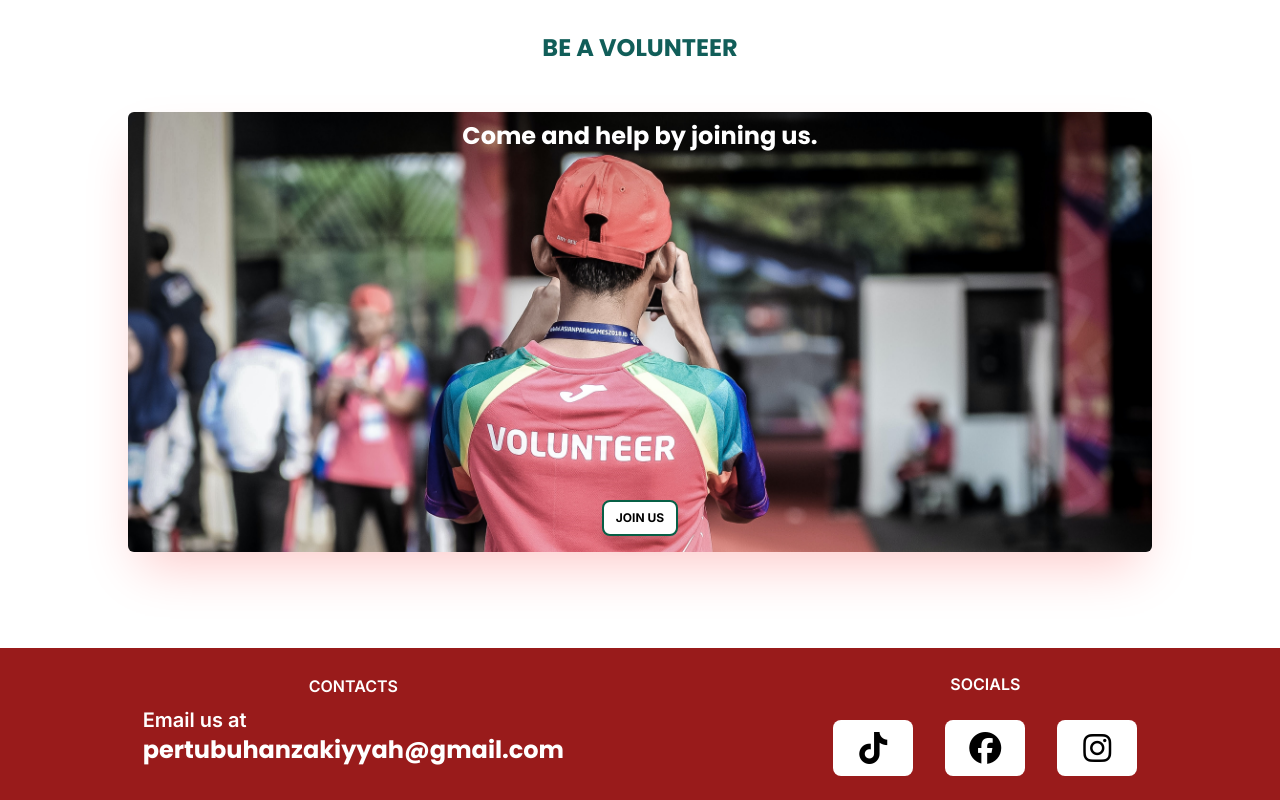
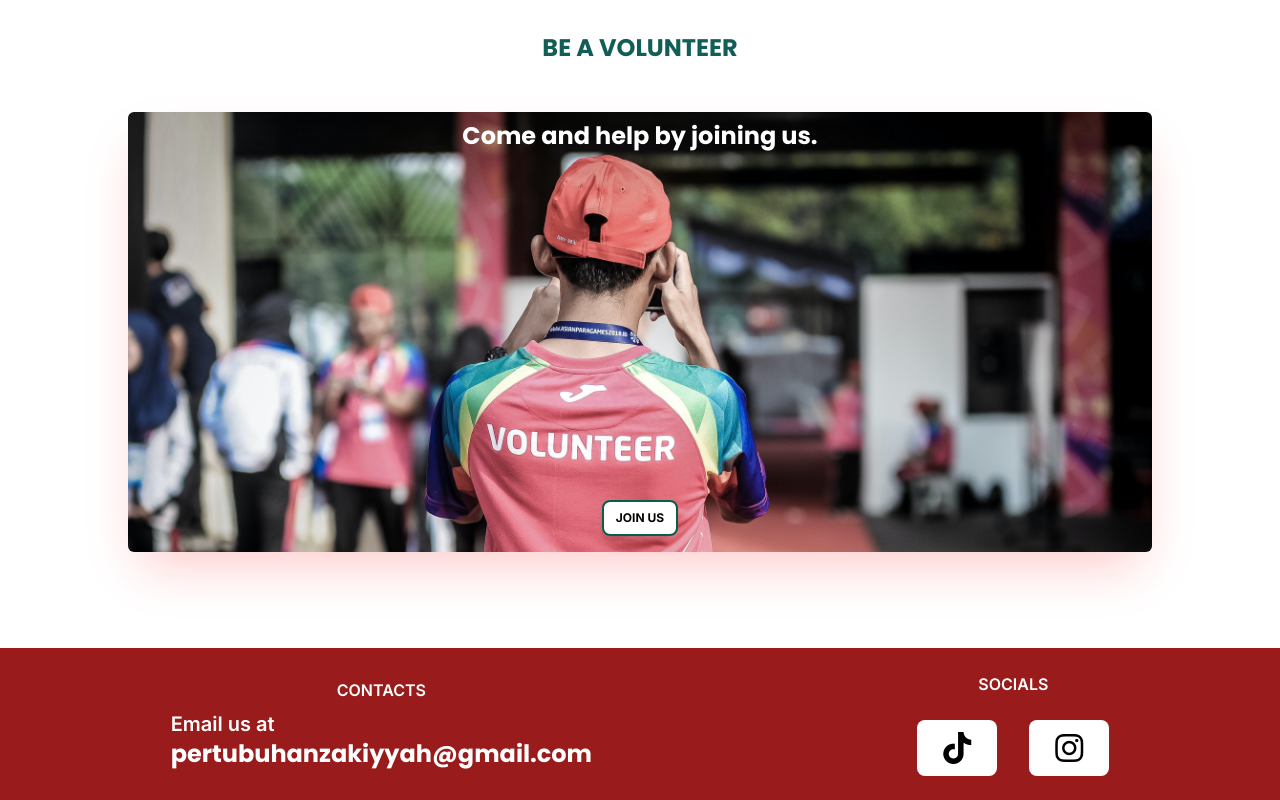
Before and after one commit to TFayyadh/Zakiyyah, a website: page public/index.html in a window 1280 px wide. Shown: the part 2300-3100 px from the top of the page. Drawn offline with nearby package versions, Linux system fonts and the light colour scheme; a web font is replaced by a local one.

Commit message:
Minor fixes

```diff
--- a/public/index.html
+++ b/public/index.html
@@ -120,14 +120,14 @@
 
 <div class="mt-24 bg-red-800 flex flex-col md:flex-row justify-start md:justify-around">
 
-  <div class=" ml-4 justify-center flex flex-col mb-4 text-center md:text-left">
+  <div class=" ml-4 justify-center flex flex-col mb-2 text-center md:text-left">
 
     <div class="">
-      <h1 class="text-center mt-2 font-inter font-semibold text-white text-base">CONTACTS</h1>
+      <h1 class="text-center mt-2 font-inter font-semibold text-white text-sm md:text-base">CONTACTS</h1>
     </div>
 
-    <p class="text-base md:text-xl font-inter mt-2 text-white font-semibold">Email us at</p>
-    <h1 class="text-lg md:text-2xl font-bold font-poppins text-white">pertubuhanzakiyyah@gmail.com</h1>
+    <p class="text-base md:text-xl  font-inter mt-8 md:mt-2 text-white font-semibold">Email us at</p>
+    <h1 class="text-xl md:text-2xl font-bold font-poppins text-white">pertubuhanzakiyyah@gmail.com</h1>
   </div>
 
   <!-- <div class="mt-4">
@@ -136,7 +136,7 @@
 
   <div class="flex flex-col justify-center items-center mt-4 mb-4">
       <div class="">
-        <h1 class="text-center mt-2 font-inter font-semibold text-white text-base">SOCIALS</h1>
+        <h1 class="text-center mt-2 font-inter font-semibold text-white text-sm md:text-base">SOCIALS</h1>
       </div>
 
     <div class="flex my-4 ">
@@ -147,14 +147,13 @@
         </a>
       </div>
 
-
-      <div class="mx-4 mt-2 p-2 w-[10vh] h-full bg-white rounded-lg flex cursor-pointer hover:bg-opacity-60 "><a href="#"></a>
-        <i class="fa-brands fa-facebook fa-2x mx-auto self-center"></i>
+      <div class="">
+        <a class="mx-4 mt-2 p-2 w-[10vh] h-full bg-white rounded-lg flex cursor-pointer hover:bg-opacity-60" href="https://www.instagram.com/pertubuhan_zakiyyah/">
+          <i class="fa-brands fa-instagram fa-2x mx-auto self-center"></i>
+        </a>
       </div>
 
-      <div class="mx-4 mt-2 p-2 w-[10vh] h-full bg-white rounded-lg flex cursor-pointer hover:bg-opacity-60"><a href="#"></a>
-        <i class="fa-brands fa-instagram fa-2x mx-auto self-center"></i>
-      </div>
+
     </div>
 
   </div>
```
Also changed, not shown: public/about.html (+14 -11 lines), public/donate.html (+14 -11 lines), public/projects.html (+14 -11 lines), public/css/style.css.
